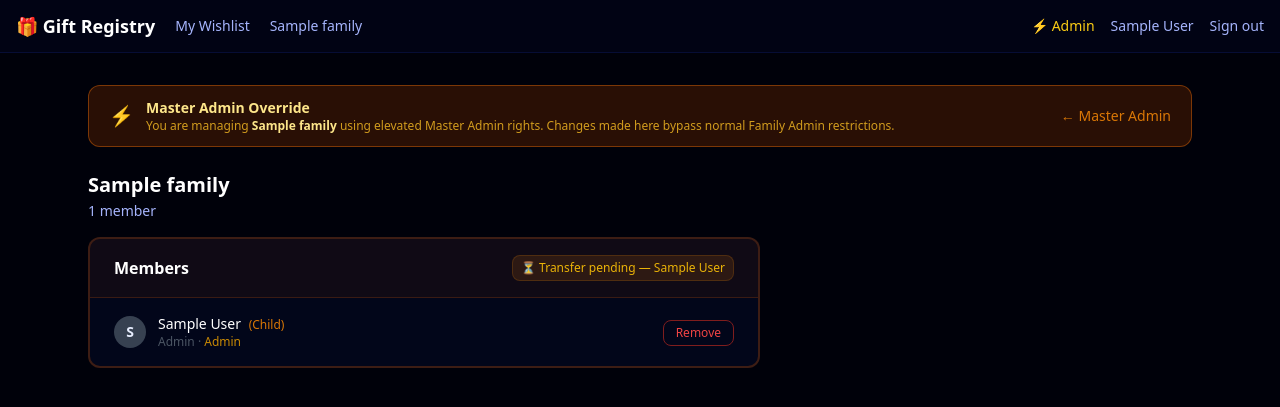
After one commit to tbarretta/AnthonyBot, a Django app: page /admin/family/00000000-0000-0000-0000-000000000001/ in a window 1280 px wide. The commit adds this page. Shown: the top 407 px of the page. Run offline with Django 5.2, Linux system fonts and the light colour scheme; a user stored in the database is signed in; tables that the repository leaves empty hold one stand-in row (values such as "Sample post"); parts of the project's set-up code (start-up, migrations or seed data) failed here and were passed over; some libraries are stand-ins or nearby versions.

Commit message:
gift-registry: Master Admin family management + elevated admin transfer
Master Admin can now manage any family directly using elevated rights,
with clear visual distinction throughout.

notifications/views.py:
- master_admin_family view: lists all members, handles remove_member
  POST, links to initiate_admin_transfer; logs removals to ActivityLog

notifications/urls_admin.py:
- /admin/family/<uuid:family_id>/ → master_admin_family

families/views.py (initiate_admin_transfer):
- Master Admins bypass _require_family_admin check
- Redirects back to master_admin_family (not family_admin) after
  initiating when is_master_admin_action=True
- Passes is_master_admin_action + cancel_url_name to confirm template

Templates:
- master_admin.html: amber '⚡ Admin' button next to Delete in
  Families list
- master_admin_family.html: amber override banner + double amber
  border on member panel; Make Admin / Remove buttons per member;
  pending transfer badge; managed member labels
- confirm_admin_transfer.html: amber override banner when
  is_master_admin_action; dynamic cancel URL

```diff
--- a/projects/gift-registry/apps/notifications/urls_admin.py
+++ b/projects/gift-registry/apps/notifications/urls_admin.py
@@ -7,4 +7,5 @@ urlpatterns = [
     path("delete-family/<uuid:family_id>/", views.delete_family, name="delete_family"),
     path("reset-password/", views.admin_reset_password, name="admin_reset_password"),
     path("reset-access/<uuid:access_id>/", views.admin_reset_access, name="admin_reset_access"),
+    path("family/<uuid:family_id>/", views.master_admin_family, name="master_admin_family"),
 ]
--- a/projects/gift-registry/apps/notifications/views.py
+++ b/projects/gift-registry/apps/notifications/views.py
@@ -191,6 +191,45 @@ def create_family(request):
 
 @login_required
 @master_admin_required
+def master_admin_family(request, family_id):
+    """Master Admin manages a specific family — make admin, remove members."""
+    from apps.families.models import Family, FamilyMembership, AdminTransferRequest
+
+    family = get_object_or_404(Family, pk=family_id)
+    memberships = family.get_members().order_by("user__name")
+
+    if request.method == "POST":
+        action = request.POST.get("action")
+        if action == "remove_member":
+            member_id = request.POST.get("member_id")
+            membership = FamilyMembership.objects.filter(
+                family=family, user_id=member_id
+            ).first()
+            if membership:
+                name = membership.user.name
+                membership.delete()
+                ActivityLog.log(
+                    event_type="member_removed",
+                    actor=request.user,
+                    family=family,
+                    description=f"Master Admin removed {name} from {family.name}",
+                )
+                messages.success(request, f"{name} removed from {family.name}.")
+        return redirect("master_admin_family", family_id=family_id)
+
+    pending_transfer = AdminTransferRequest.objects.filter(
+        family=family, status="pending"
+    ).first()
+
+    return render(request, "admin/master_admin_family.html", {
+        "family": family,
+        "memberships": memberships,
+        "pending_transfer": pending_transfer,
+    })
+
+
+@login_required
+@master_admin_required
 def admin_reset_access(request, access_id):
     """Reset a denied access request so the member can re-request."""
     from apps.access.models import WishlistAccessRequest
--- a/projects/gift-registry/templates/admin/master_admin.html
+++ b/projects/gift-registry/templates/admin/master_admin.html
@@ -167,6 +167,10 @@
           <p class="text-white text-sm font-medium">{{ f.name }}</p>
           <div class="flex items-center gap-2">
             <span class="text-xs text-gray-600">{{ f.memberships.count }} member{{ f.memberships.count|pluralize }}</span>
+            <a href="{% url 'master_admin_family' family_id=f.pk %}"
+              class="text-xs border border-amber-900/60 hover:border-amber-700 text-amber-600 hover:text-amber-400 px-2 py-0.5 rounded-lg transition-colors">
+              ⚡ Admin
+            </a>
             <a href="{% url 'delete_family' family_id=f.pk %}"
               class="text-xs border border-red-900 hover:border-red-700 text-red-600 hover:text-red-400 px-2 py-0.5 rounded-lg transition-colors">
               Delete
--- /dev/null
+++ b/projects/gift-registry/templates/admin/master_admin_family.html
@@ -0,0 +1,81 @@
+{% extends "base.html" %}
+{% block title %}⚡ Managing {{ family.name }} — Master Admin{% endblock %}
+
+{% block content %}
+
+<!-- Master Admin override banner -->
+<div class="mb-6 bg-amber-950/60 border border-amber-700/60 rounded-xl px-5 py-3 flex items-center gap-3">
+  <span class="text-amber-400 text-xl">⚡</span>
+  <div>
+    <p class="text-amber-200 text-sm font-semibold">Master Admin Override</p>
+    <p class="text-amber-400/80 text-xs">
+      You are managing <strong class="text-amber-200">{{ family.name }}</strong> using elevated Master Admin rights.
+      Changes made here bypass normal Family Admin restrictions.
+    </p>
+  </div>
+  <a href="{% url 'master_admin' %}" class="ml-auto text-amber-600 hover:text-amber-300 text-sm transition-colors flex-shrink-0">
+    ← Master Admin
+  </a>
+</div>
+
+<div class="mb-4">
+  <h1 class="text-xl font-bold text-white">{{ family.name }}</h1>
+  <p class="text-gray-500 text-sm mt-0.5">{{ memberships.count }} member{{ memberships.count|pluralize }}</p>
+</div>
+
+<!-- Members -->
+<div class="bg-gray-900 border-2 border-amber-900/50 rounded-xl overflow-hidden max-w-2xl">
+  <div class="px-6 py-4 border-b border-amber-900/40 flex items-center justify-between bg-amber-950/20">
+    <h2 class="font-semibold text-white">Members</h2>
+    {% if pending_transfer %}
+    <span class="text-xs text-yellow-500 bg-yellow-900/30 border border-yellow-800/40 px-2 py-1 rounded-lg">
+      ⏳ Transfer pending — {{ pending_transfer.to_user.name }}
+    </span>
+    {% endif %}
+  </div>
+
+  {% for m in memberships %}
+  <div class="flex items-center justify-between px-6 py-4 {% if not forloop.last %}border-b border-gray-800{% endif %}">
+    <div class="flex items-center gap-3">
+      <div class="w-8 h-8 rounded-full bg-gray-700 flex items-center justify-center text-sm font-bold text-gray-300">
+        {{ m.user.name|first|upper }}
+      </div>
+      <div>
+        <p class="text-white text-sm font-medium">
+          {{ m.user.name }}
+          {% if m.user.is_managed %}
+          <span class="text-xs text-amber-600 ml-1">({{ m.user.guardian_relationship|capfirst }})</span>
+          {% endif %}
+        </p>
+        <p class="text-gray-600 text-xs">
+          {% if not m.user.is_managed %}{{ m.user.email }} · {% endif %}{{ m.role|capfirst }}
+          {% if m.is_admin %} · <span class="text-yellow-600">Admin</span>{% endif %}
+        </p>
+      </div>
+    </div>
+
+    <div class="flex items-center gap-2">
+      {% if not m.user.is_managed %}
+      <a href="{% url 'initiate_admin_transfer' family_id=family.pk user_id=m.user.pk %}"
+        class="text-xs text-gray-500 hover:text-yellow-400 border border-gray-800 hover:border-yellow-800/50 px-3 py-1 rounded-lg transition-colors">
+        Make Admin
+      </a>
+      {% endif %}
+      <form method="post">
+        {% csrf_token %}
+        <input type="hidden" name="action" value="remove_member">
+        <input type="hidden" name="member_id" value="{{ m.user.pk }}">
+        <button type="submit"
+          onclick="return confirm('Remove {{ m.user.name }} from {{ family.name }}?')"
+          class="text-xs text-red-500 hover:text-red-400 border border-red-900 hover:border-red-700 px-3 py-1 rounded-lg transition-colors">
+          Remove
+        </button>
+      </form>
+    </div>
+  </div>
+  {% empty %}
+  <div class="px-6 py-8 text-center text-gray-600 text-sm">No members in this family.</div>
+  {% endfor %}
+</div>
+
+{% endblock %}
```
Also changed, not shown: projects/gift-registry/apps/families/views.py (+16 -3 lines), projects/gift-registry/templates/families/confirm_admin_transfer.html (+12 -2 lines).
